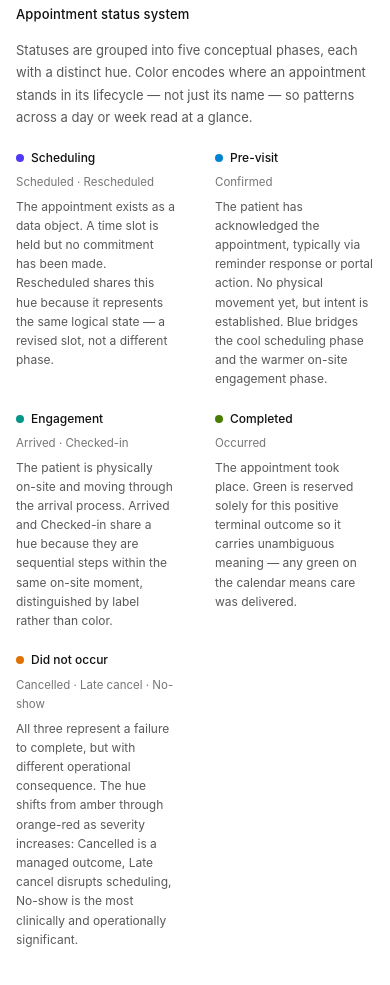
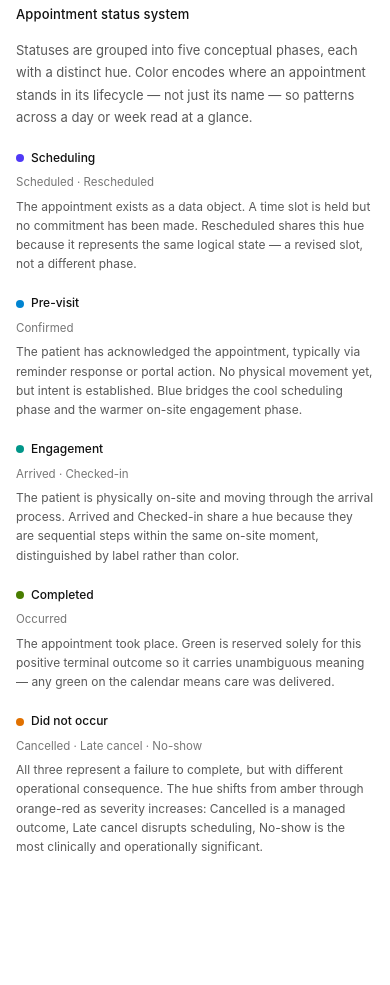
Before and after one commit to timagineer/ica-cal-appt-stat, a plain HTML site: page index.html in a window 390 px wide. Shown: the part 571-1556 px from the top of the page. After the commit the page ends 1467 px from the top, so only its background shows below. Drawn offline with Linux system fonts and the light colour scheme.

Commit message:
Update index.html

```diff
--- a/index.html
+++ b/index.html
@@ -1,7 +1,13 @@
-
+<!DOCTYPE html>
+<html lang="en">
+<head>
+<meta charset="UTF-8">
+<meta name="viewport" content="width=device-width, initial-scale=1.0">
+<title>EHR Appointment Status Calendar</title>
 <style>
   *{box-sizing:border-box;margin:0;padding:0}
-.wrap{width:100%;padding:20px 16px 40px;font-family:-apple-system,BlinkMacSystemFont,'Segoe UI',sans-serif;background:#fff}
+  body{font-family:-apple-system,BlinkMacSystemFont,'Segoe UI',sans-serif;background:#fff;color:#111}
+  .wrap{width:100%;max-width:1400px;margin:0 auto;padding:20px 16px 40px}
   .month-label{font-size:13px;font-weight:500;color:#111;margin-bottom:10px}
   .dow-row{display:grid;grid-template-columns:repeat(7,1fr);gap:1px;margin-bottom:1px}
   .dow{font-size:10px;font-weight:500;letter-spacing:.07em;text-transform:uppercase;color:#767676;text-align:center;padding:5px 0}
@@ -23,13 +29,19 @@
   .divider{border:none;border-top:1px solid #e8e8e6;margin:36px 0}
   .writeup{color:#595959;font-size:13px;line-height:1.7;max-width:880px}
   .writeup h2{font-size:13px;font-weight:500;color:#111;margin-bottom:14px;letter-spacing:.01em}
+  .writeup p{margin-bottom:20px}
   .groups{display:grid;grid-template-columns:repeat(2,1fr);gap:20px 40px;margin-top:4px}
   .group-head{display:flex;align-items:center;gap:7px;margin-bottom:5px}
   .group-dot{width:8px;height:8px;border-radius:50%;flex-shrink:0}
   .group-name{font-size:12px;font-weight:500;color:#111}
   .group-statuses{font-size:11.5px;color:#767676;margin-bottom:4px}
   .group-desc{font-size:12px;color:#595959;line-height:1.6}
+  @media (max-width: 640px){
+    .groups{grid-template-columns:1fr}
+  }
 </style>
+</head>
+<body>
 
 <div class="wrap">
   <div class="month-label">June 2026</div>
@@ -46,7 +58,7 @@
 
   <div class="writeup">
     <h2>Appointment status system</h2>
-    <p style="margin-bottom:20px">Statuses are grouped into five conceptual phases, each with a distinct hue. Color encodes where an appointment stands in its lifecycle — not just its name — so patterns across a day or week read at a glance.</p>
+    <p>Statuses are grouped into five conceptual phases, each with a distinct hue. Color encodes where an appointment stands in its lifecycle &mdash; not just its name &mdash; so patterns across a day or week read at a glance.</p>
     <div class="groups" id="groups"></div>
   </div>
 </div>
@@ -128,7 +140,8 @@ const APPTS = {
 };
 
 const grid = document.getElementById('grid');
-const startDow = 1, daysInMonth = 30;
+const startDow = 1; // June 2026 starts Monday
+const daysInMonth = 30;
 const totalCells = Math.ceil((startDow + daysInMonth) / 7) * 7;
 
 for(let i = 0; i < totalCells; i++){
@@ -144,32 +157,32 @@ for(let i = 0; i < totalCells; i++){
     (isWknd  ? ' wknd'  : '') +
     (isToday ? ' today' : '');
 
-  let dn = dayNum < 1 ? 31+dayNum : dayNum > daysInMonth ? dayNum-daysInMonth : dayNum;
+  let dn = dayNum < 1 ? 31 + dayNum : dayNum > daysInMonth ? dayNum - daysInMonth : dayNum;
   const appts = (!isOther && !isWknd && APPTS[dayNum]) ? APPTS[dayNum] : [];
 
-  let html = `<div class="dn">${dn}</div><div class="appts">`;
+  let html = '<div class="dn">' + dn + '</div><div class="appts">';
   appts.forEach(s => {
-    html += `<div class="appt"><span class="slabel">${LBL[s]}</span><span class="dot" style="background:${C[s]}"></span></div>`;
+    html += '<div class="appt"><span class="slabel">' + LBL[s] + '</span><span class="dot" style="background:' + C[s] + '"></span></div>';
   });
-  html += `</div>`;
+  html += '</div>';
   cell.innerHTML = html;
   grid.appendChild(cell);
 }
 
 const leg = document.getElementById('legend');
 LEGEND.forEach(g => {
-  leg.innerHTML += `<div class="leg"><span class="dot" style="background:${C[g.key]}"></span><span>${g.label}</span></div>`;
+  leg.innerHTML += '<div class="leg"><span class="dot" style="background:' + C[g.key] + '"></span><span>' + g.label + '</span></div>';
 });
 
 const groupsEl = document.getElementById('groups');
 GROUPS.forEach(g => {
-  groupsEl.innerHTML += `<div class="group">
-    <div class="group-head">
-      <span class="group-dot" style="background:${g.color}"></span>
-      <span class="group-name">${g.name}</span>
-    </div>
-    <div class="group-statuses">${g.statuses}</div>
-    <div class="group-desc">${g.desc}</div>
-  </div>`;
+  groupsEl.innerHTML += '<div class="group">' +
+    '<div class="group-head"><span class="group-dot" style="background:' + g.color + '"></span>' +
+    '<span class="group-name">' + g.name + '</span></div>' +
+    '<div class="group-statuses">' + g.statuses + '</div>' +
+    '<div class="group-desc">' + g.desc + '</div></div>';
 });
 </script>
+
+</body>
+</html>
```
Lines whose indentation alone changed are shown as unchanged.
